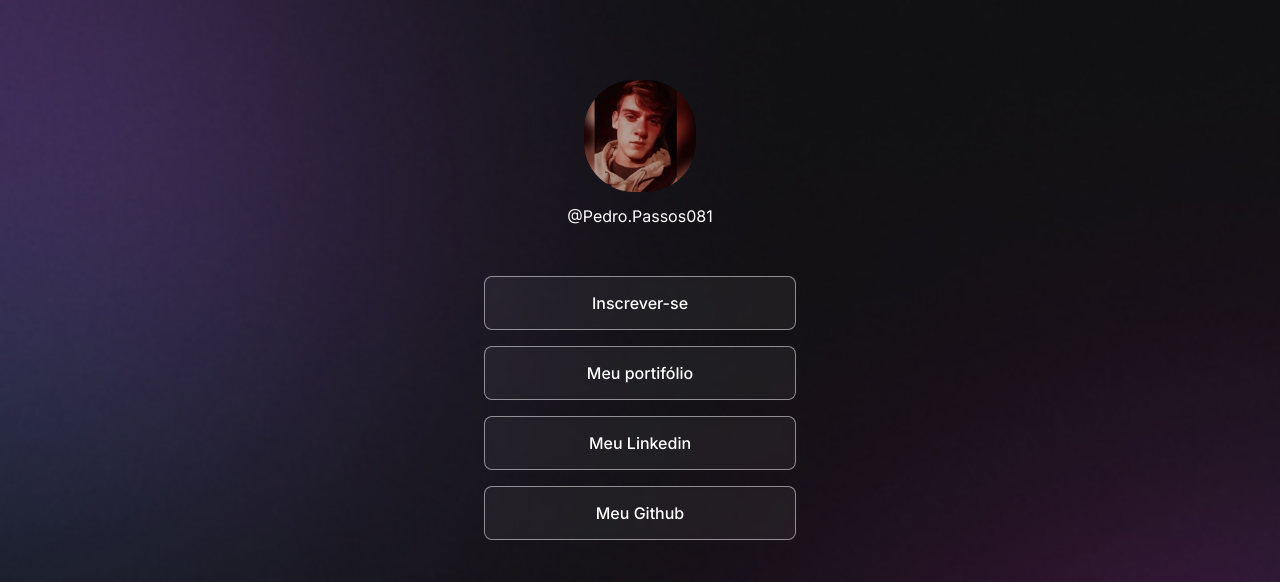
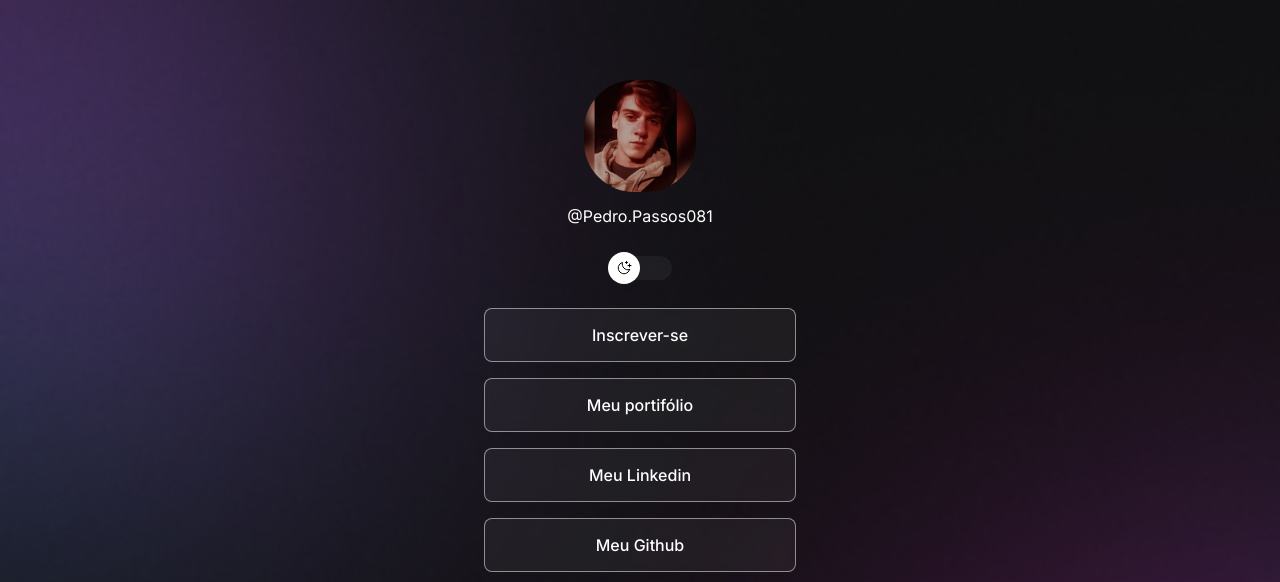
Before and after one commit to PedroPassos081/DevLinks, a plain HTML site: page index.html in a window 1280 px wide. Shown: the top 582 px of the page. Drawn offline with nearby package versions, Linux system fonts and the light colour scheme.

Commit message:
evoluçao do projeto

```diff
--- a/index.html
+++ b/index.html
@@ -18,6 +18,12 @@
         <img src="./assets/avatar.png" alt="avatar" />
         <p>@Pedro.Passos081</p>
       </div>
+
+      <div id="switch">
+        <button></button>
+        <span></span>
+      </div>
+
       <ul>
         <li>
           <a href="#">Inscrever-se</a>
--- a/style.css
+++ b/style.css
@@ -10,6 +10,7 @@
   --surface-color: rgba(255, 255, 255, 0.05);
   --surface-color-hover: rgba(0, 0, 0, 0.02);
   --highlight-color: rgba(255, 255, 255, 0.2);
+  --bg-button: white url(./assets/moon.svg) no-repeat center;
 }
 
 .light {
@@ -19,6 +20,7 @@
   --surface-color: rgba(0, 0, 0, 0.05);
   --surface-color-hover: rgba(0, 0, 0, 0.02);
   --highlight-color: rgba(0, 0, 0, 0.1);
+  --bg-button: white url(./assets/sun.svg) no-repeat center;
 }
 
 body {
@@ -49,6 +51,43 @@ body * {
   font-size: 500;
   line-height: 24px;
   margin-top: 8px;
+}
+
+#switch {
+  display: flex;
+  align-items: center;
+  position: relative;
+  width: 64px;
+  height: 24px;
+
+  margin: 4px auto;
+}
+#switch button {
+  width: 32px;
+  height: 32px;
+  background: var(--bg-button);
+  border: 0;
+  border-radius: 50%;
+
+  position: absolute;
+  z-index: 1;
+  left: 0;
+  animation: slide-back 0.3s forwards;
+}
+
+#switch span {
+  display: block;
+  width: 64px;
+  height: 24px;
+  background: var(--surface-color);
+  border: 1 px solid var(--stroke-color);
+  backdrop-filter: blur(4px);
+  -webkit-backdrop-filter: blur(4px);
+  border-radius: 9999px;
+}
+
+.light #switch button {
+  animation: slide-in 0.3s forwards;
 }
 
 ul {
```
Also changed, not shown: assets/moon.svg (added).
